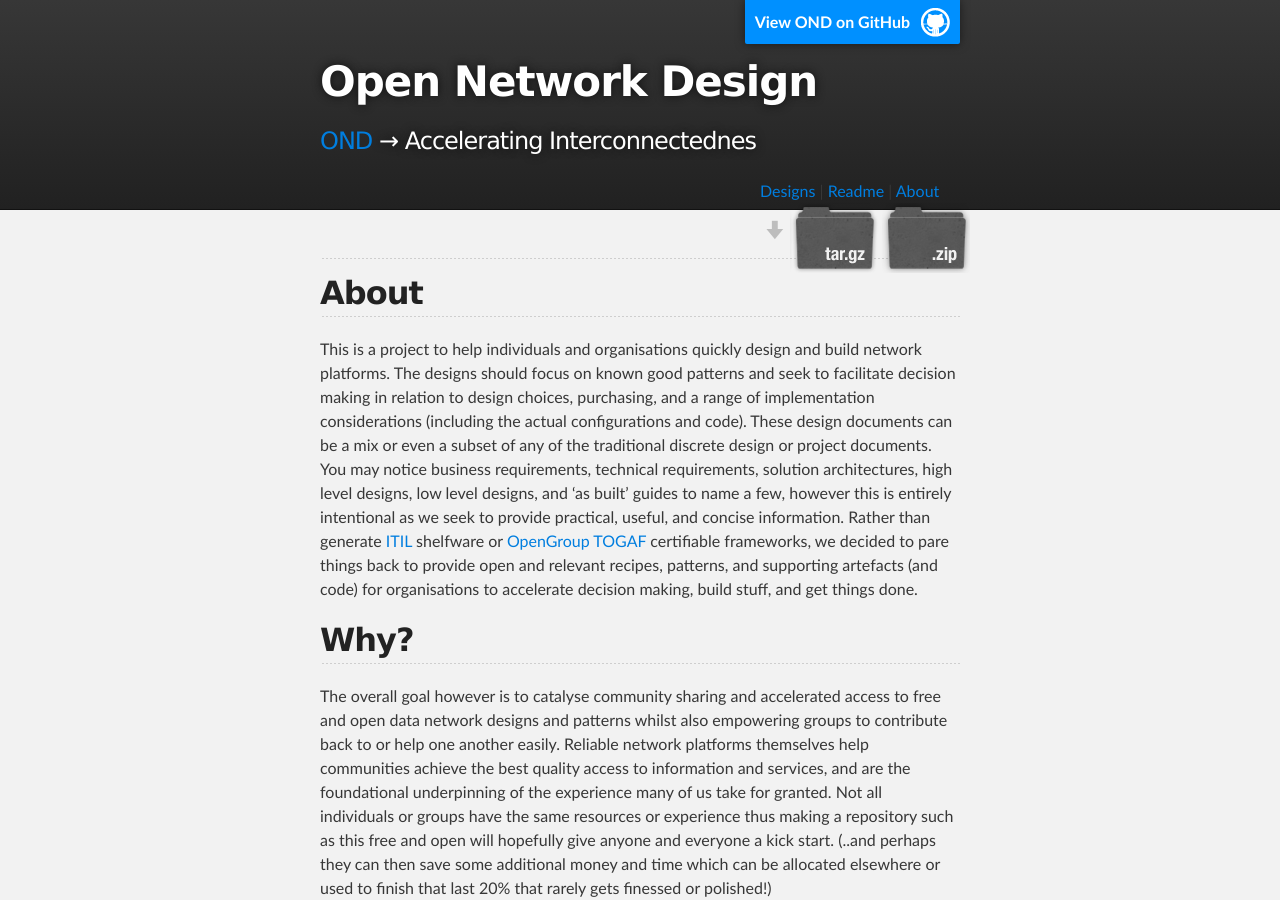
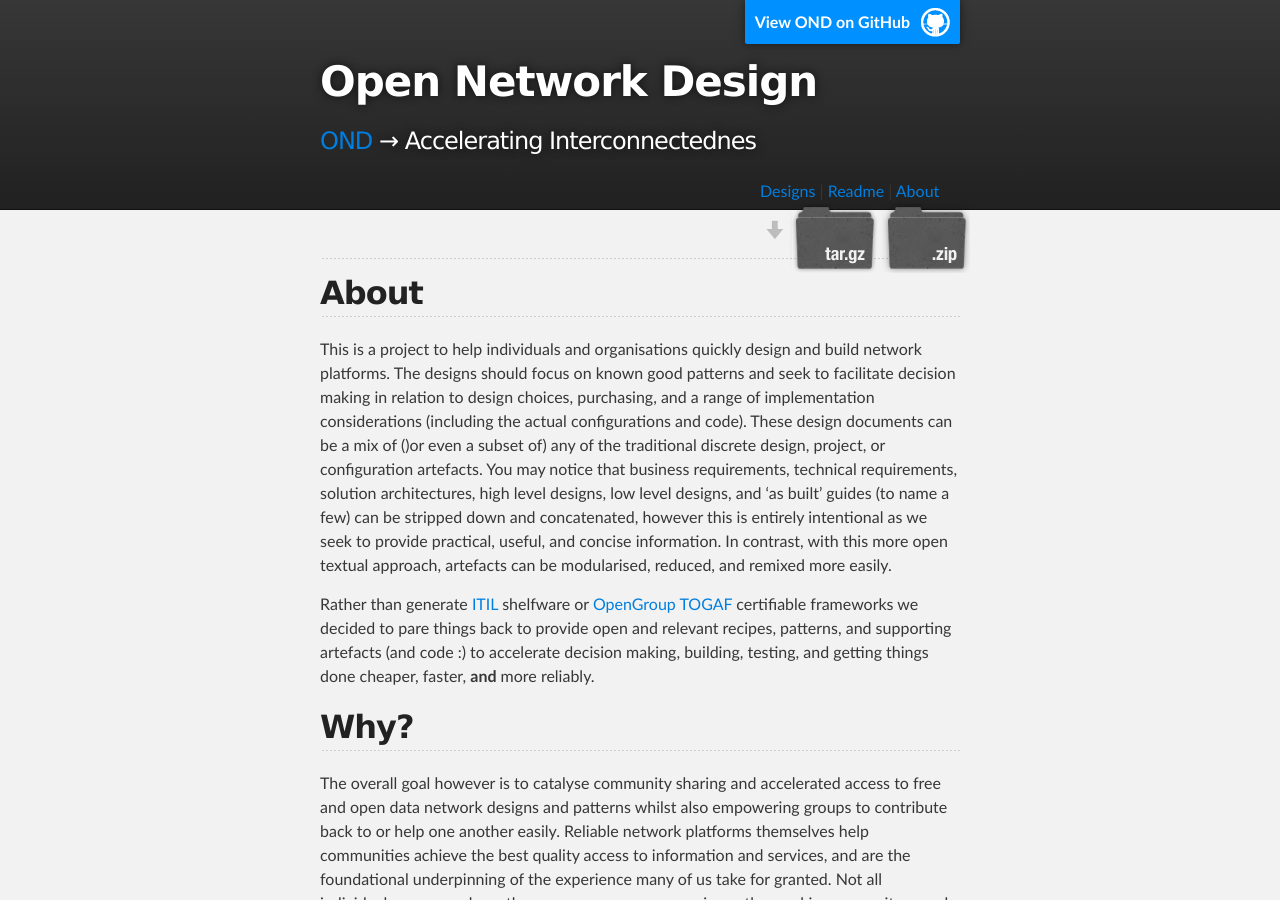
Before and after one commit to podomere/ond, a Jekyll site: the page built from about.md, in a window 1280 px wide and 900 px high. Built offline with Jekyll 4.4.1, drawn with Linux system fonts in a browser that asks for light colours.

Commit message:
More about.md clarifications

```diff
--- a/about.md
+++ b/about.md
@@ -11,7 +11,9 @@ type: info
 
 ## About
 
-This is a project to help individuals and organisations quickly design and build network platforms. The designs should focus on known good patterns and seek to facilitate decision making in relation to design choices, purchasing, and a range of implementation considerations (including the actual configurations and code). These design documents can be a mix or even a subset of any of the traditional discrete design or project documents. You may notice business requirements, technical requirements, solution architectures, high level designs, low level designs, and 'as built' guides to name a few, however this is entirely intentional as we seek to provide practical, useful, and concise information. Rather than generate [ITIL](http://www.itil-officialsite.com/AboutITIL/WhatisITIL.aspx) shelfware or [OpenGroup TOGAF](http://www.opengroup.org/togaf/) certifiable frameworks, we decided to pare things back to provide open and relevant recipes, patterns, and supporting artefacts (and code) for organisations to accelerate decision making, build stuff, and get things done.
+This is a project to help individuals and organisations quickly design and build network platforms. The designs should focus on known good patterns and seek to facilitate decision making in relation to design choices, purchasing, and a range of implementation considerations (including the actual configurations and code). These design documents can be a mix of ()or even a subset of) any of the traditional discrete design, project, or configuration artefacts. You may notice that business requirements, technical requirements, solution architectures, high level designs, low level designs, and 'as built' guides (to name a few) can be stripped down and concatenated, however this is entirely intentional as we seek to provide practical, useful, and concise information. In contrast, with this more open textual approach, artefacts can be modularised, reduced, and remixed more easily.
+
+Rather than generate [ITIL](http://www.itil-officialsite.com/AboutITIL/WhatisITIL.aspx) shelfware or [OpenGroup TOGAF](http://www.opengroup.org/togaf/) certifiable frameworks we decided to pare things back to provide open and relevant recipes, patterns, and supporting artefacts (and code :) to accelerate decision making, building, testing, and getting things done cheaper, faster, **and** more reliably.
 
 ## Why?
 
```
